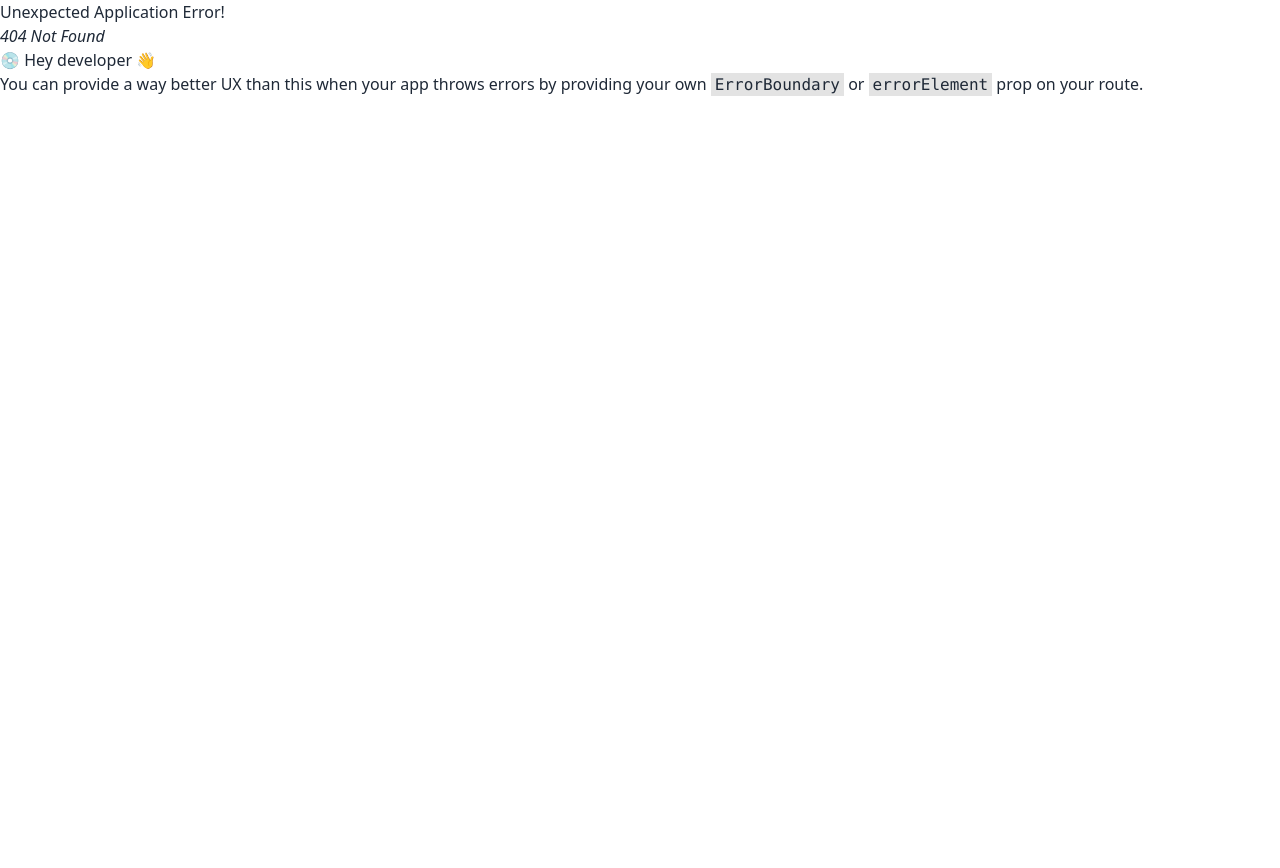
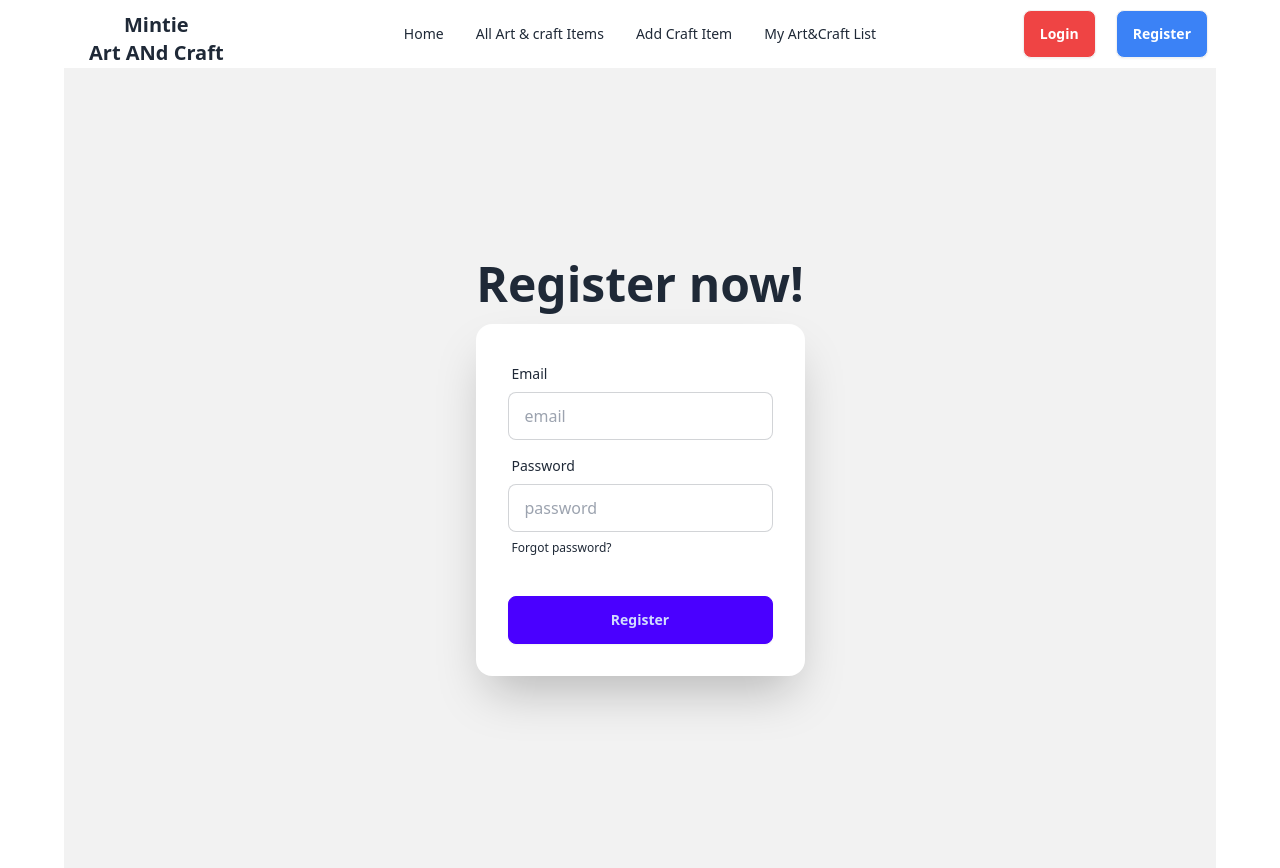
Before and after one commit to imranhasan2/mintie-art-and-craft-client, a React (Vite) app: page /register in a window 1280 px wide. Before the commit this address had no page. Before the commit the page ends 800 px from the top, so only its background shows below. Built offline with nearby package versions, Linux system fonts and the light colour scheme; no server answers.

Commit message:
created login and register button

```diff
--- a/src/Header/Header.jsx
+++ b/src/Header/Header.jsx
@@ -1,30 +1,34 @@
-import { NavLink } from "react-router-dom";
+import { useContext } from "react";
+import { Link, NavLink } from "react-router-dom";
+import { AuthContext } from "../Provider/AuthProvider";
 
 
 const Header = () => {
 
+    const { user, logOut } = useContext(AuthContext)
+
     const navbar = <>
-        <li><NavLink to='/' style={({ isActive}) => {
+        <li><NavLink to='/' style={({ isActive }) => {
             return {
                 fontWeight: isActive ? "bold" : "",
-                backgroundColor: isActive ? "green" : "black",
+                backgroundColor: isActive ? "green" : "",
             };
         }}>Home</NavLink></li>
         <li><NavLink to='art'
-         style={({ isActive}) => {
+            style={({ isActive }) => {
                 return {
                     fontWeight: isActive ? "bold" : "",
                     backgroundColor: isActive ? "green" : "",
                 };
             }}>All Art & craft Items</NavLink></li>
         <li><NavLink to='item'
-         style={({ isActive}) => {
+            style={({ isActive }) => {
                 return {
                     fontWeight: isActive ? "bold" : "",
                     backgroundColor: isActive ? "green" : "",
                 };
             }}>Add Craft Item</NavLink></li>
-        <li><NavLink to="list"  style={({ isActive}) => {
+        <li><NavLink to="list" style={({ isActive }) => {
             return {
                 fontWeight: isActive ? "bold" : "",
                 backgroundColor: isActive ? "green" : "",
@@ -54,7 +58,29 @@
                 </ul>
             </div>
             <div className="navbar-end">
-                <a className="btn">Button</a>
+                {user ?
+                   <div className="relative flex gap-3">
+                   {/* Render user's photo with a fallback image */}
+                   <img src={user?.photoURL || "https://static.vecteezy.com/system/resources/thumbnails/001/993/889/small/beautiful-latin-woman-avatar-character-icon-free-vector.jpg"} alt="User" className="w-10 h-10 rounded-full cursor-pointer" />
+
+                   {/* Render display name on hover */}
+                   <span className="absolute top-0 left-full ml-2 bg-white p-1 rounded-md opacity-0 transition-opacity duration-300 ease-in-out group-hover:opacity-100">
+                       {user.displayName}
+                   </span>
+
+                   {/* Render logout button */}
+                   <button className="bg-green-500 px-3 py-1 rounded-xl" onClick={logOut}>
+                       LogOut
+                   </button>
+               </div>
+
+                    : <div>
+                        <Link to='/login' className="btn bg-red-500 text-white mr-5">Login</Link>
+                        <Link to="/register" className="btn bg-blue-500 text-white">Register</Link>
+
+                    </div>
+
+                }
             </div>
         </div>
     );
--- /dev/null
+++ b/src/Pages/Login.jsx
@@ -0,0 +1,63 @@
+import { useContext } from "react";
+import { AuthContext } from "../Provider/AuthProvider";
+
+
+const Login = () => {
+
+    const { signIn, } = useContext(AuthContext)
+
+    const handleLogin = e => {
+        e.preventDefault()
+        const form = e.target;
+        const email = form.email.value;
+        const password = form.password.value;
+        console.log(email, password)
+
+
+        signIn(email, password)
+            .then(result => {
+                console.log(result.user)
+
+            })
+            .catch(error => {
+                console.error(error)
+            })
+    }
+    return (
+        <div className="hero min-h-screen bg-base-200">
+            <div className="hero-content flex-col ">
+                <div className="text-center ">
+                    <h1 className="text-5xl font-bold">Login now!</h1>
+
+                </div>
+                <div className="card shrink-0 w-full max-w-sm shadow-2xl bg-base-100">
+                    <form onSubmit={handleLogin} className="card-body">
+                        <div className="form-control">
+                            <label className="label">
+                                <span className="label-text">Email</span>
+                            </label>
+                            <input type="email"
+                                name="email" placeholder="email" className="input input-bordered" required />
+                        </div>
+                        <div className="form-control">
+                            <label className="label">
+                                <span className="label-text">Password</span>
+                            </label>
+                            <input type="password"
+                                name="password" placeholder="password" className="input input-bordered" required />
+                            <label className="label">
+                                <a href="#" className="label-text-alt link link-hover">Forgot password?</a>
+                            </label>
+                        </div>
+                        <div className="form-control mt-6">
+                            <button className="btn btn-primary">Login</button>
+                        </div>
+                    </form>
+
+                </div>
+            </div>
+        </div>
+    );
+};
+
+export default Login;
--- /dev/null
+++ b/src/Pages/Register.jsx
@@ -0,0 +1,72 @@
+import { useContext } from "react";
+import { AuthContext } from "../Provider/AuthProvider";
+
+
+const Register = () => {
+
+    const { createUser } = useContext(AuthContext)
+
+    const handleRegister = (e) => {
+        e.preventDefault()
+        const form = e.target;
+
+        const email = form.email.value;
+        const password = form.password.value;
+        console.log(email,password)
+
+
+
+        createUser(email, password)
+            .then(result => {
+                console.log(result.user)
+                const user = { email };
+                fetch('http://localhost:5000/user', {
+                    method: "POST",
+                    headers: {
+                        "content-type": 'application/json'
+                    },
+                    body: JSON.stringify(user)
+                })
+                .then(res => res.json())
+                .then (data => console.log(data))
+            })
+            .catch(error => console.error(error))
+
+
+    }
+
+    return (
+        <div className="hero min-h-screen bg-base-200">
+            <div className="hero-content flex-col ">
+                <div className="text-center ">
+                    <h1 className="text-5xl font-bold">Register now!</h1>
+
+                </div>
+                <div className="card shrink-0 w-full max-w-sm shadow-2xl bg-base-100">
+                    <form onSubmit={handleRegister} className="card-body">
+                        <div className="form-control">
+                            <label className="label">
+                                <span className="label-text">Email</span>
+                            </label>
+                            <input type="email" name="email" placeholder="email" className="input input-bordered" required />
+                        </div>
+                        <div className="form-control">
+                            <label className="label">
+                                <span className="label-text">Password</span>
+                            </label>
+                            <input type="password" name="password" placeholder="password" className="input input-bordered" required />
+                            <label className="label">
+                                <a href="#" className="label-text-alt link link-hover">Forgot password?</a>
+                            </label>
+                        </div>
+                        <div className="form-control mt-6">
+                            <button className="btn btn-primary">Register</button>
+                        </div>
+                    </form>
+                </div>
+            </div>
+        </div>
+    );
+};
+
+export default Register;
--- /dev/null
+++ b/src/Provider/AuthProvider.jsx
@@ -0,0 +1,47 @@
+import { createUserWithEmailAndPassword, onAuthStateChanged, signInWithEmailAndPassword, signOut } from "firebase/auth";
+import { createContext, useEffect, useState } from "react";
+import auth from "../Firebase/firebase.config";
+
+
+export const AuthContext = createContext(null)
+
+
+
+const AuthProvider = ({ children }) => {
+    const [user, setUser] = useState(null)
+
+    const createUser = (email, password) => {
+        return createUserWithEmailAndPassword(auth, email, password)
+
+
+    }
+    useEffect(() => {
+        const unsubscribe = onAuthStateChanged(auth, (user) => {
+            setUser(user);
+        });
+
+        return () => unsubscribe();
+    }, []);
+
+    const signIn = (email, password) => {
+        return signInWithEmailAndPassword(auth, email, password)
+    }
+
+    const logOut = () => {
+        return signOut(auth)
+    }
+
+    const userInfo = {
+        user,
+        createUser,
+        signIn,
+        logOut,
+    }
+    return (
+        <AuthContext.Provider value={userInfo}>
+            {children}
+        </AuthContext.Provider>
+    );
+};
+
+export default AuthProvider;
--- a/src/Root/Root.jsx
+++ b/src/Root/Root.jsx
@@ -4,7 +4,7 @@
 
 const Root = () => {
     return (
-        <div>
+        <div className="max-w-6xl mx-auto">
             <Header></Header>
             <Outlet></Outlet>
         </div>
--- a/src/main.jsx
+++ b/src/main.jsx
@@ -4,9 +4,12 @@
 import './index.css'
 import { RouterProvider } from 'react-router-dom'
 import router from './Routes/Routes'
+import AuthProvider from './Provider/AuthProvider'
 
 ReactDOM.createRoot(document.getElementById('root')).render(
   <React.StrictMode>
-     <RouterProvider router={router} />
+    <AuthProvider>
+    <RouterProvider router={router} />
+    </AuthProvider>
   </React.StrictMode>,
 )
```
Also changed, not shown: src/Routes/Routes.jsx (+9 -0 lines). Lines whose indentation alone changed are shown as unchanged.
